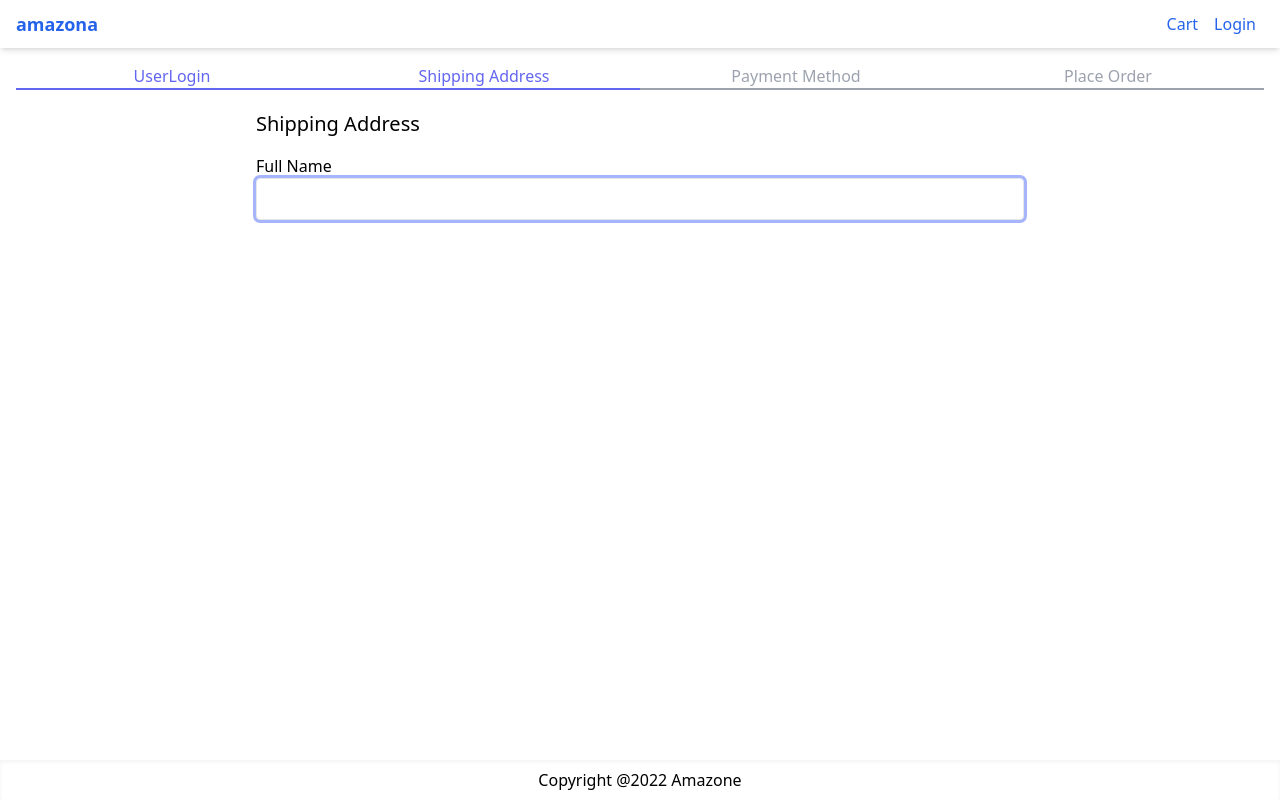
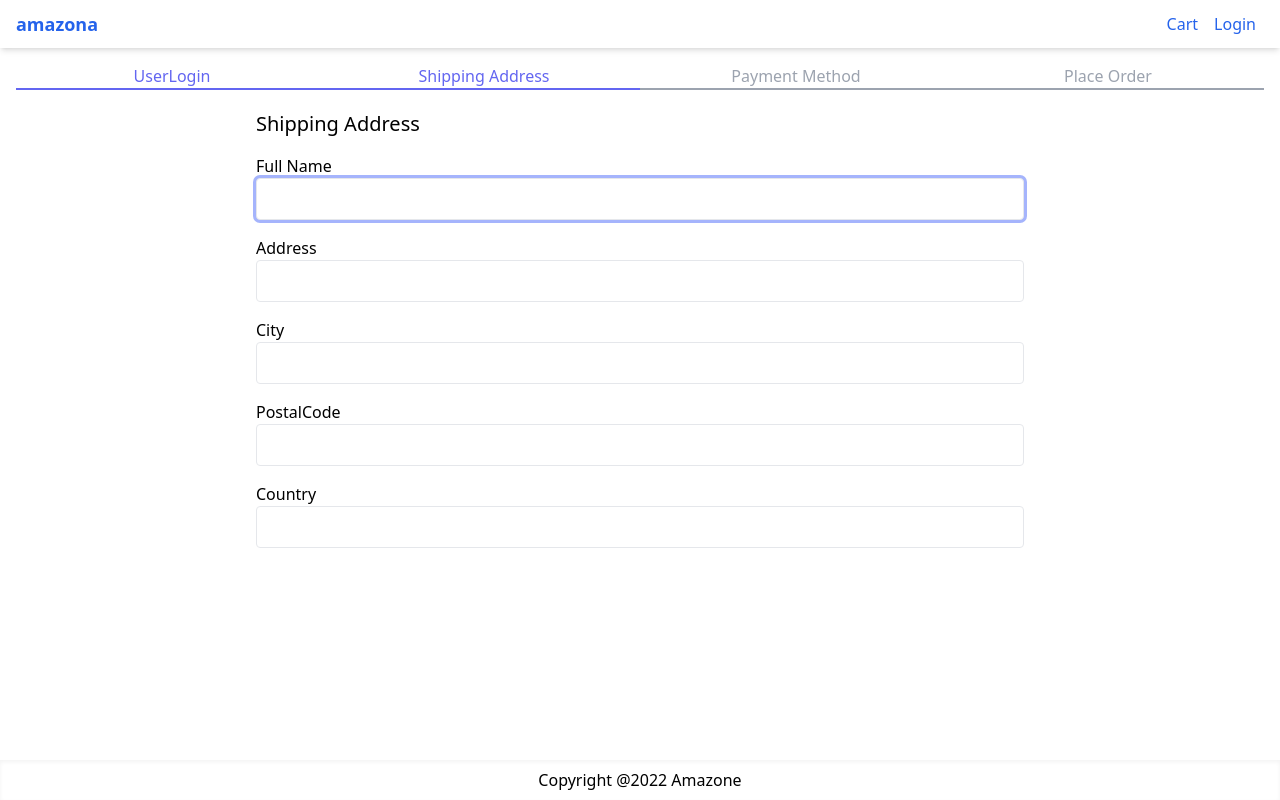
Before and after one commit to capmahin/Project-amazone, a Next.js app: page /shipping in a window 1280 px wide. Built offline with nearby package versions, Linux system fonts and the light colour scheme; no server answers.

Commit message:
add more forms lable

```diff
--- a/pages/shipping.js
+++ b/pages/shipping.js
@@ -31,6 +31,44 @@ export default function ShippingScreen() {
                 <div className="text-red-500">{errors.fullName.message}</div>
             )}
         </div>
+        <div className="mb-4">
+            <label htmlFor="address">Address</label>
+            <input className="w-full" id="address" {...register('address',{
+                required:'Please enter address',
+                minLength:{value:3, message:'Address is more then 2 chars'},
+            })} />
+            {errors.address && (
+                <div className="text-red-500">{errors.address.message}</div>
+            )}
+
+        </div>
+        <div className="mb-4">
+            <label htmlFor="city">City</label>
+            <input className="w-full" id="city" {...register('city',{
+                required:'Please enter city',
+            })} />
+            {errors.city && (
+                <div className="text-red-500">{errors.city.message}</div>
+            )}
+        </div>
+        <div className="mb-4">
+            <label htmlFor="postalCode">PostalCode</label>
+            <input className="w-full" id="postalCode" {...register('postalCode',{
+                required:'Please enter postal code',
+            })} />
+            {errors.postalCode && (
+                <div className="text-red-500">{errors.postalCode.message}</div>
+            )}
+        </div>
+        <div className="mb-4">
+            <label htmlFor="country">Country</label>
+            <input className="w-full" id="country" {...register('country',{
+                required:'Please enter Country',
+            })} />
+            {errors.country && (
+                <div className="text-red-500">{errors.country.message}</div>
+            )}
+        </div>
       </form>
     </Layout>
   )
```
